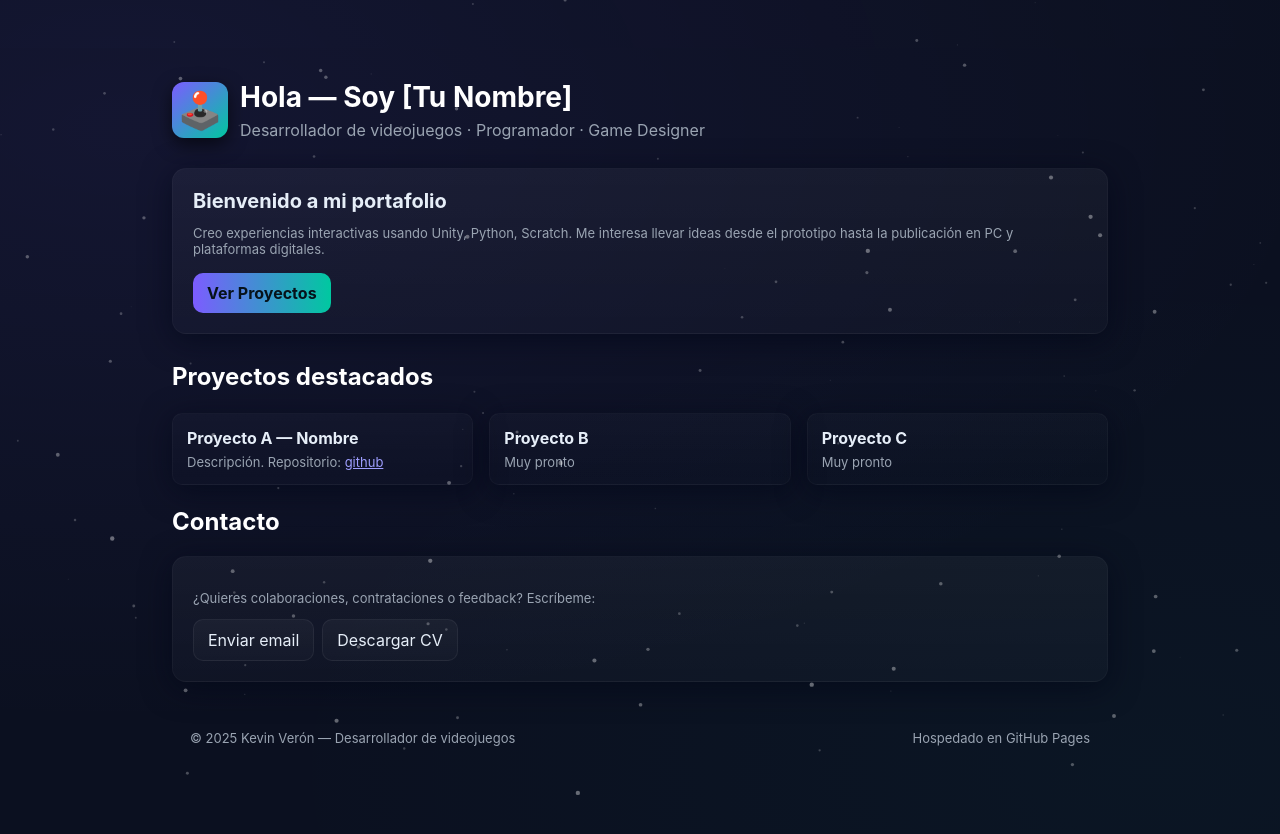
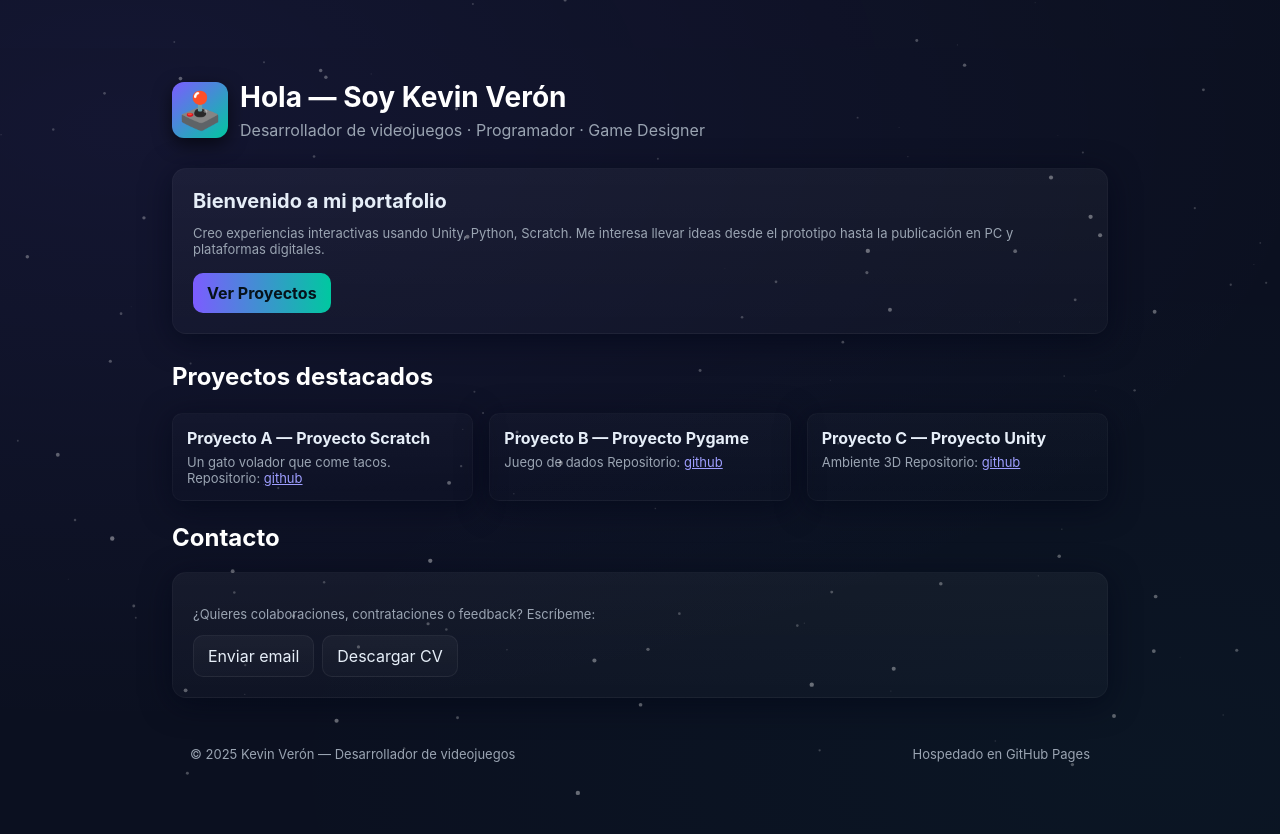
Before and after one commit to kevin5626/kevin5626.github.io, a plain HTML site: page index.html in a window 1280 px wide. Drawn offline with Linux system fonts and the light colour scheme.

Commit message:
Update index.html

```diff
--- a/index.html
+++ b/index.html
@@ -3,7 +3,7 @@
 <head>
   <meta charset="utf-8">
   <meta name="viewport" content="width=device-width,initial-scale=1">
-  <title>Bienvenido — Desarrollador de Videojuegos</title>
+  <title>Portfolio de Kevin Verón</title>
   <meta name="description" content="Portafolio de desarrollo de videojuegos: demos, proyectos y contacto.">
   <meta name="keywords" content="videojuegos, desarrollo, programador, Unity, Godot, C#, GDScript, indie, game developer">
   <meta name="author" content="Kevin Verón">
@@ -67,7 +67,7 @@
       <div class="brand">
         <div class="logo">🕹️</div>
         <div>
-          <h1>Hola — Soy [Tu Nombre]</h1>
+          <h1>Hola — Soy Kevin Verón</h1>
           <p class="lead">Desarrollador de videojuegos · Programador · Game Designer</p>
         </div>
       </div>
@@ -87,16 +87,16 @@
       <h2 style="margin-top:28px">Proyectos destacados</h2>
       <div class="grid">
         <div class="project card">
-          <h3>Proyecto A — Nombre</h3>
-          <p>Descripción. Repositorio: <a href="https://github.com/tu-usuario/proyecto-a" target="_blank">github</a></p>
+          <h3>Proyecto A — Proyecto Scratch</h3>
+          <p>Un gato volador que come tacos. Repositorio: <a href="https://github.com/kevin5626/kevin5626.github.io/tree/main/Proyecto%20A" target="_blank">github</a></p>
         </div>
         <div class="project card">
-          <h3>Proyecto B</h3>
-          <p>Muy pronto</p>
+          <h3>Proyecto B — Proyecto Pygame</h3>
+          <p>Juego de dados Repositorio: <a href="https://github.com/kevin5626/kevin5626.github.io/tree/main/Proyecto%20B" target="_blank">github</a></p>
         </div>
         <div class="project card">
-          <h3>Proyecto C</h3>
-          <p>Muy pronto</p>
+          <h3>Proyecto C — Proyecto Unity</h3>
+          <p>Ambiente 3D Repositorio: <a href="https://github.com/kevin5626/kevin5626.github.io/tree/main/Proyecto%20C" target="_blank">github</a></p>
         </div>
       </div>
     </section>
```
